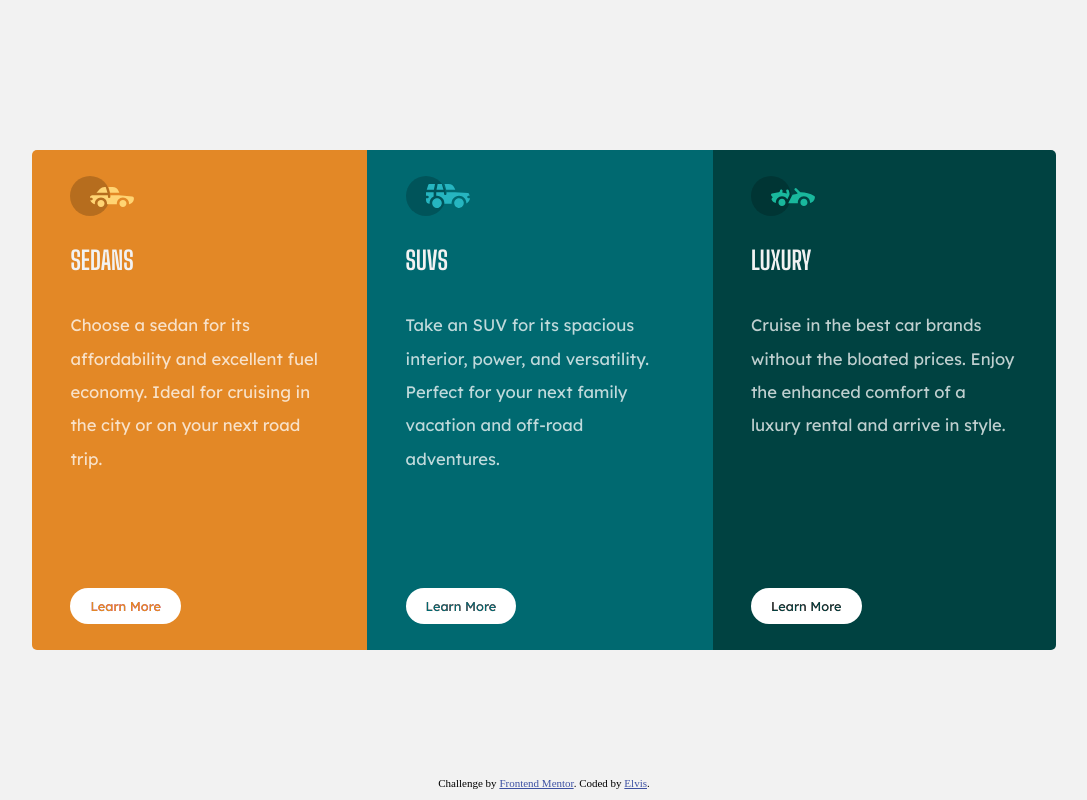
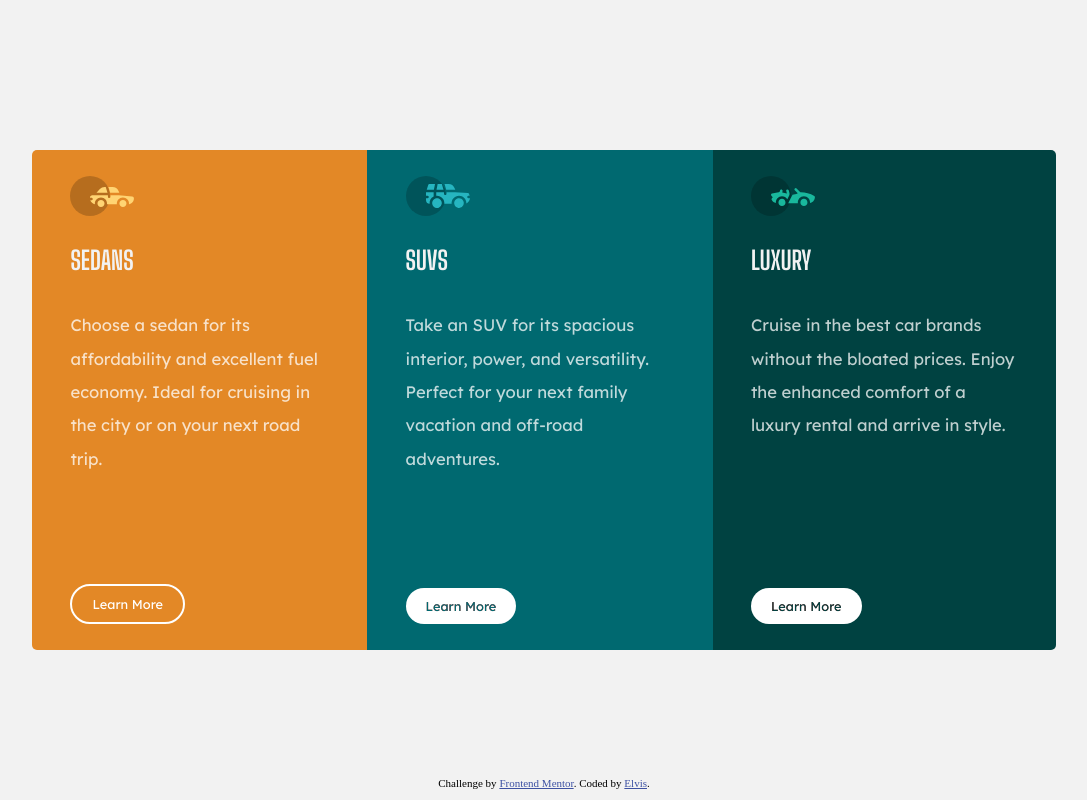
Before and after one commit to NukeTurtle/3-column-preview-card-component, a plain HTML site: page index.html in a window 1280 px wide. In both pictures the pointer is over the element 221 px from the left and 606 px from the top of the page. Shown: the whole page, without its empty margins (96-1183 px from the left). Drawn offline with Linux system fonts and the light colour scheme.

Commit message:
Updated button visuals

```diff
--- a/style.css
+++ b/style.css
@@ -58,8 +58,11 @@ p{
     mix-blend-mode: lighten;
 }
 .button:hover{
-    color: #000;
+    background-color: transparent;
     cursor: pointer;
+    color: #fff;
+    mix-blend-mode: normal;
+    border: 2px solid #fff;
 }
 .attribution {
     font-size: 11px;
```
